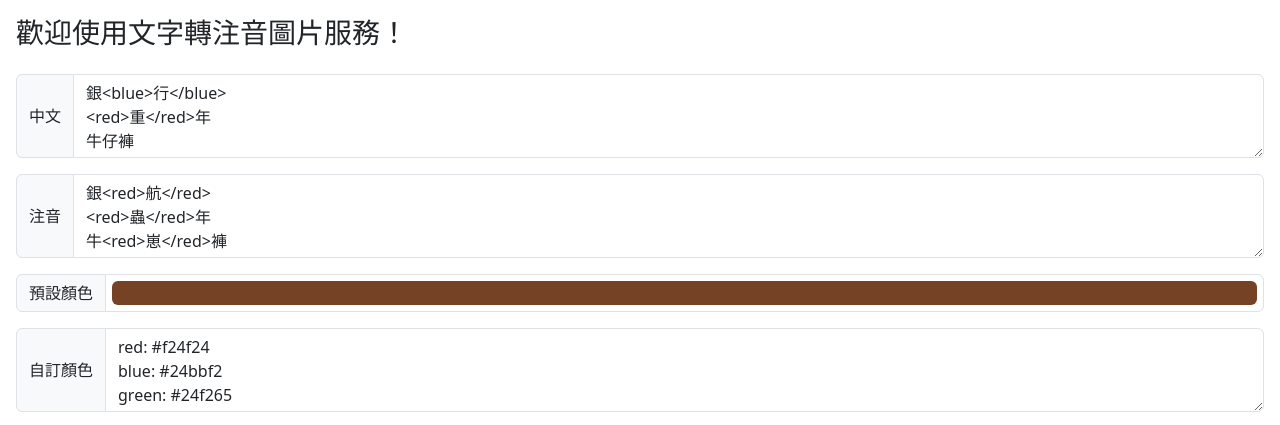
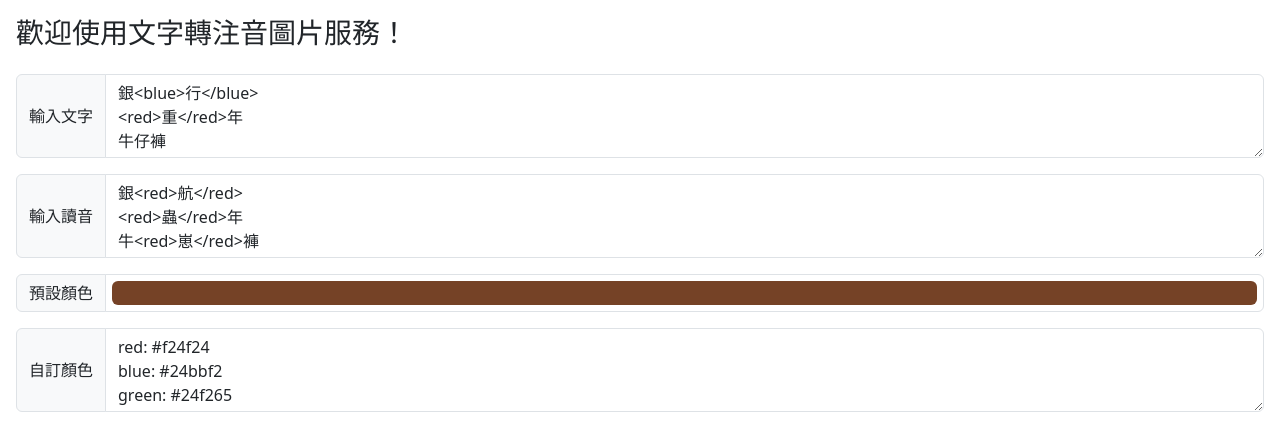
Before and after one commit to lloyd3126/zhuyin-png-generate, a plain HTML site: page index.html in a window 1280 px wide. Shown: the top 425 px of the page. Drawn offline with nearby package versions, Linux system fonts and the light colour scheme; a web font is replaced by a local one.

Commit message:
fix: Change layout

```diff
--- a/index.html
+++ b/index.html
@@ -36,12 +36,12 @@
     <div class="row mb-3">
       <div class="col">
         <div class="input-group mb-3">
-          <span class="input-group-text">中文</span>
+          <span class="input-group-text">輸入文字</span>
           <textarea id="textarea-1" class="form-control" style="overflow: hidden;"></textarea>
         </div>
         <!-- 注音輸入區 -->
         <div class="input-group mb-3">
-          <span class="input-group-text">注音</span>
+          <span class="input-group-text">輸入讀音</span>
           <textarea id="textarea-2" class="form-control" style="overflow: hidden;"></textarea>
         </div>
         <div class="input-group mb-3">
```
